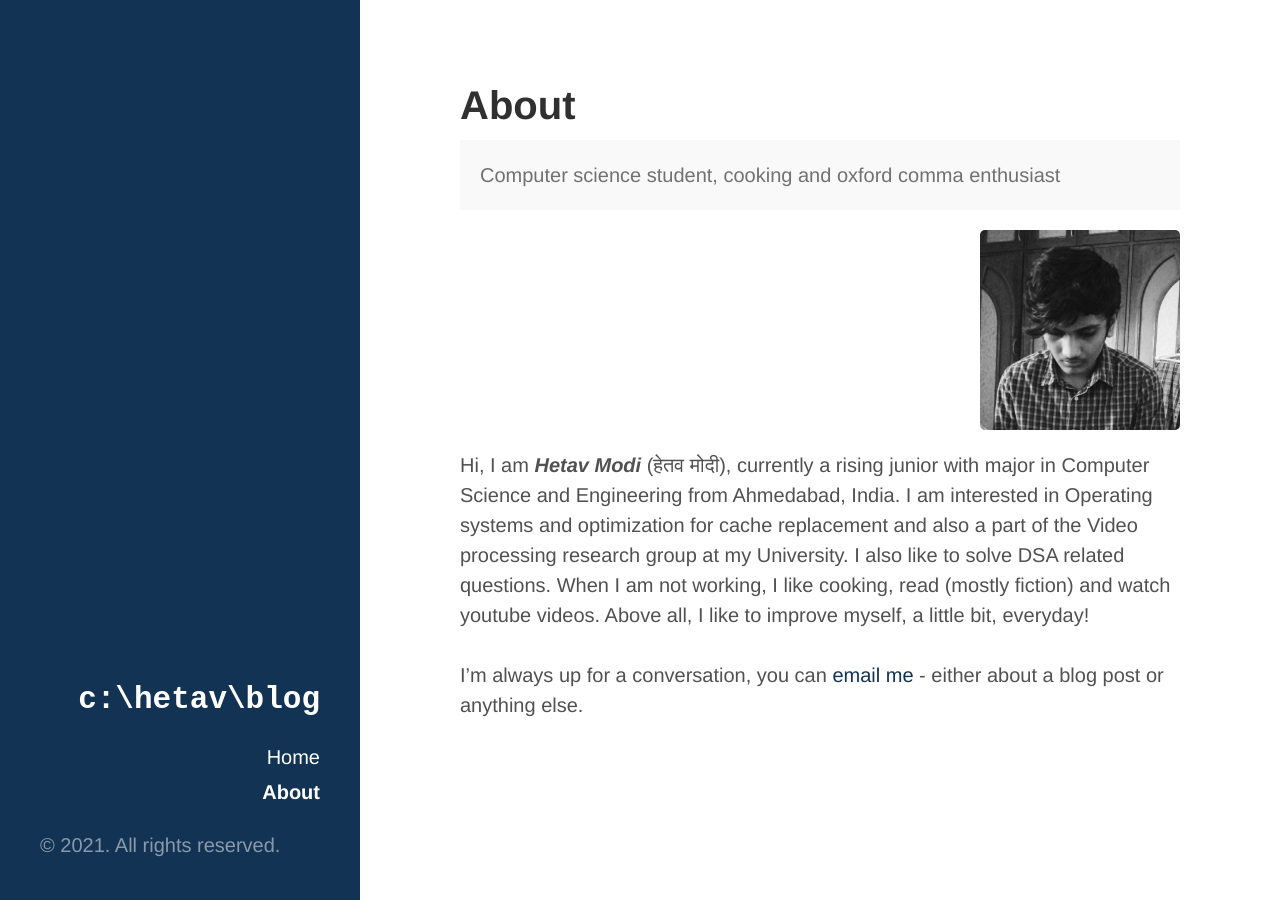
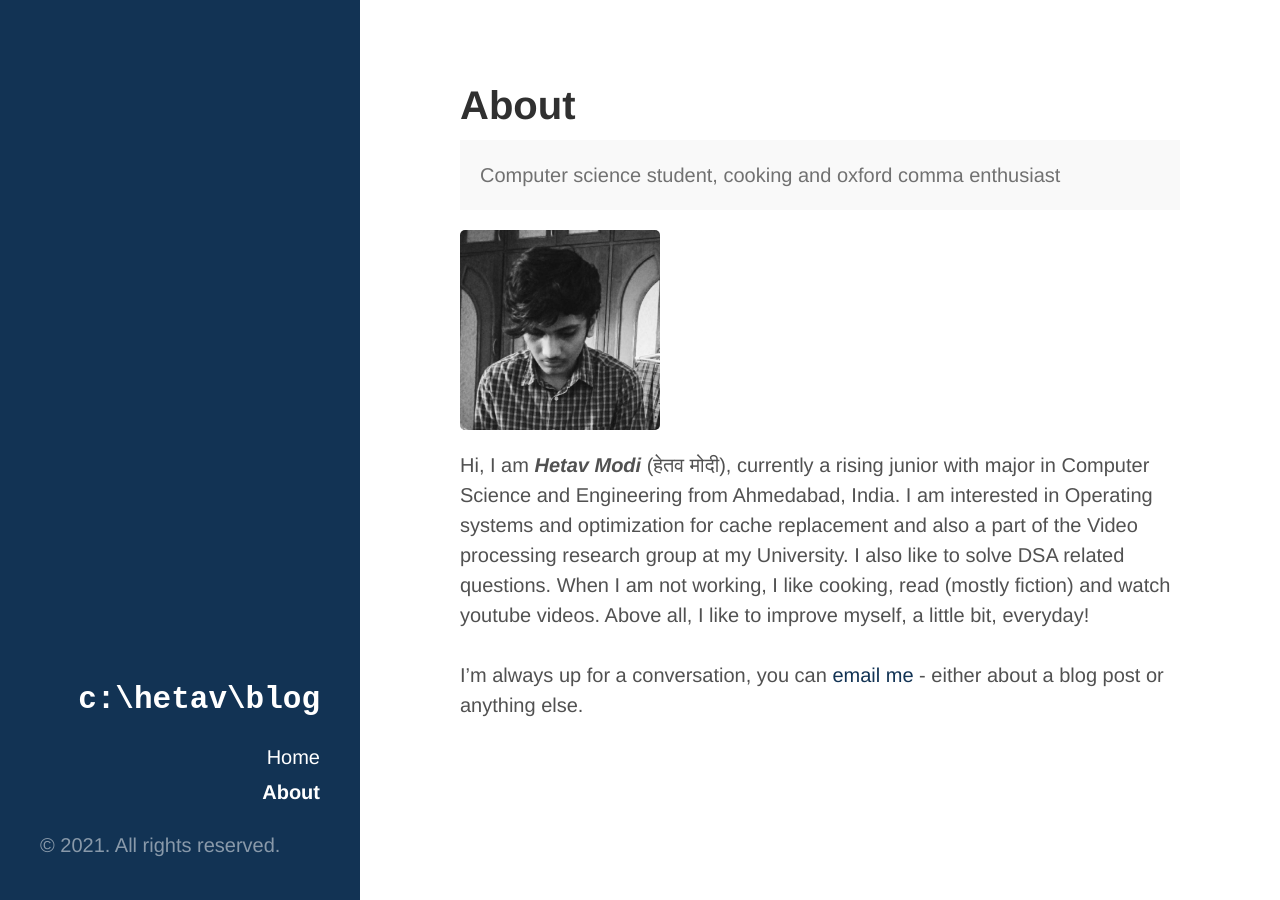
Before and after one commit to hetavv/hetavv.github.io, a Jekyll site: the page built from about.md, in a window 1280 px wide. Built offline with Jekyll 4.4.1, drawn with Linux system fonts in a browser that asks for light colours.

Commit message:
Update about.md

```diff
--- a/about.md
+++ b/about.md
@@ -7,16 +7,14 @@ title: About
   Computer science student, cooking and oxford comma enthusiast
 </p>
 
- <img src="/aboutme.jpeg" width="200px" height="200px" style="float: right" >
+ <img src="/aboutme.jpeg" width="200px" height="200px">
 <!-- ![ about me ](aboutme.jpeg) -->
 
-<span style="float: left">
 Hi, I am <em><b>Hetav Modi</b></em> (हेतव मोदी), currently a rising junior with major in Computer Science and Engineering from Ahmedabad, India. I am interested in Operating systems and optimization for cache replacement and also a part of the Video processing research group at my University. I also like to solve DSA related questions. When I am not working, I like cooking, read (mostly fiction) and watch youtube videos. Above all, I like to improve myself, a little bit, everyday!
 <br>
 <br>
 I'm always up for a conversation, you can <a href = "mailto: hetav.1805@gmail.com">email me</a> - either
 about a blog post or anything else.
-</span>
 
 <!--
 In the novel, *The Strange Case of Dr. Jeykll and Mr. Hyde*, Mr. Poole is Dr. Jekyll's virtuous and loyal butler. Similarly, Poole is an upstanding and effective butler that helps you build Jekyll themes. It's made by [@mdo](https://twitter.com/mdo).
```
